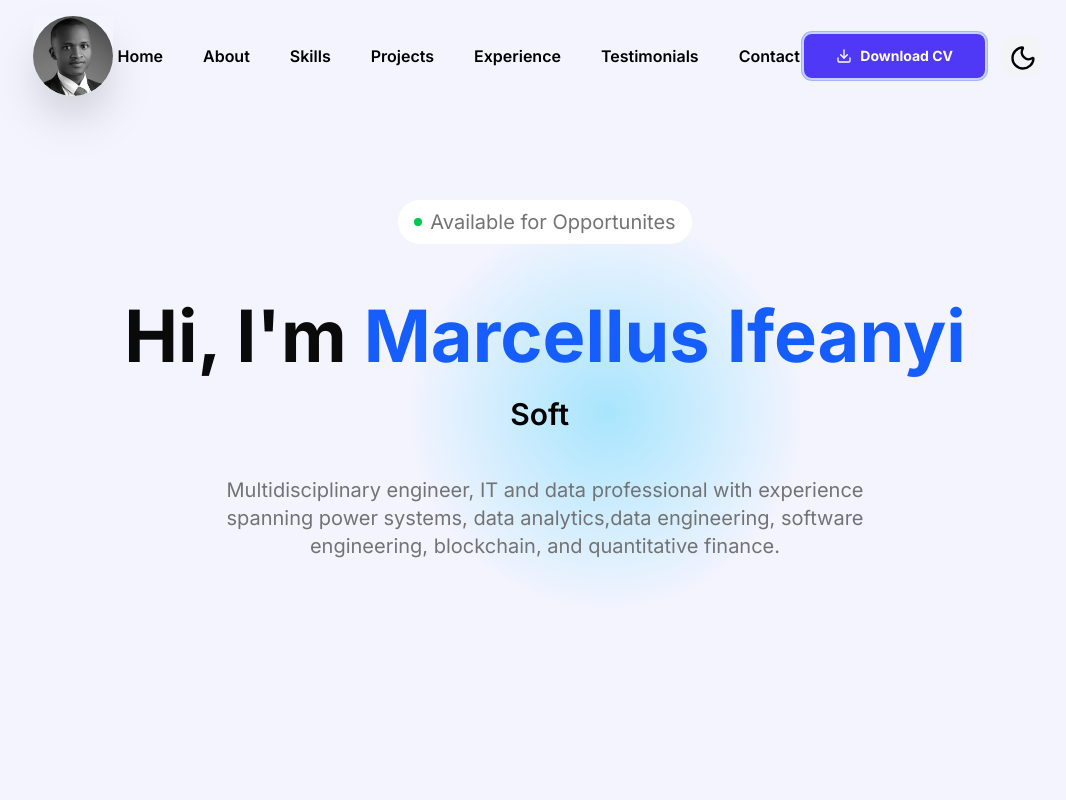
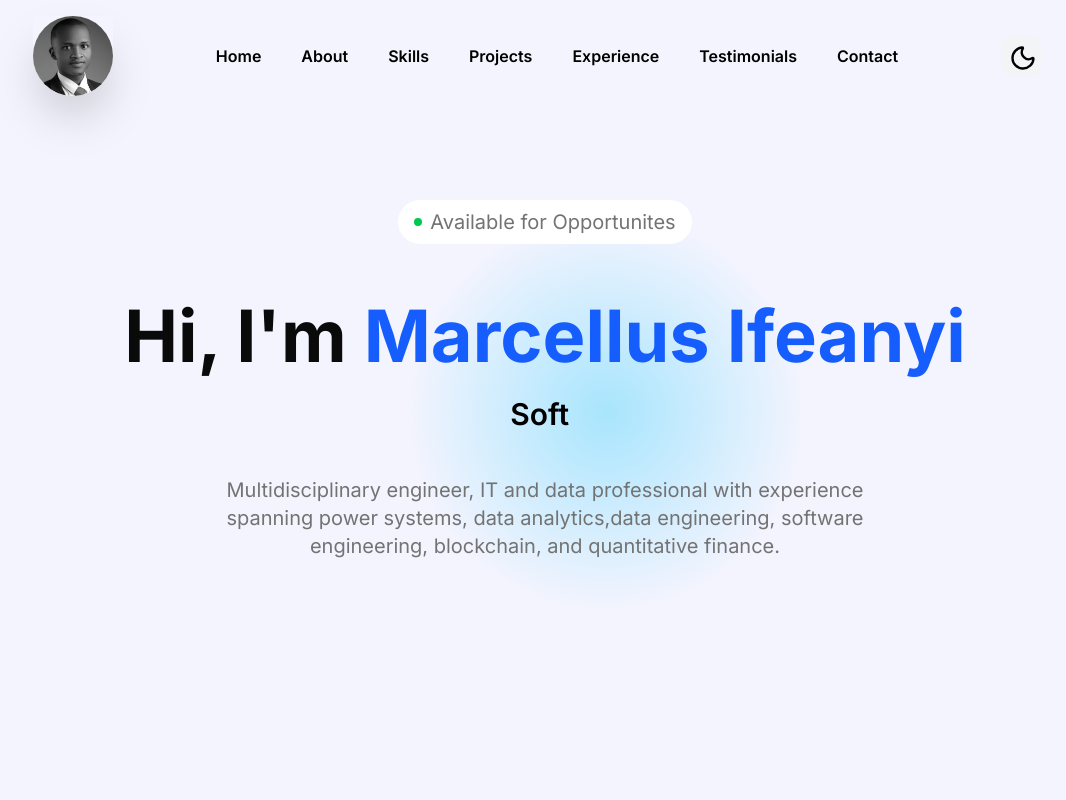
Before and after one commit to MarsIfeanyi/Mars-Ifeanyi-Portfolio, a Next.js app: page / in a window 1280 px wide. Shown: the top 800 px of the page, without its empty margins (95-1161 px from the left). Built offline with nearby package versions, Linux system fonts and the light colour scheme.

Commit message:
Remove Download CV

```diff
--- a/components/Home/Navbar/Nav.tsx
+++ b/components/Home/Navbar/Nav.tsx
@@ -49,7 +49,7 @@ useEffect(()=> {
         <div className='flex items-center space-x-4'>
 {/* CV Button */}
 
-            <a href='#_'
+            {/* <a href='#_'
             className='box-border relative z-20 inline-flex items-center justify-center w-auto px-6 sm:px-8 py-3 overflow-hidden font-bold text-white transition-all duration-300 bg-indigo-600 rounded-md cursor-pointer group ring-offset-2 ring-1 ring-indigo-300 ring-offset-indigo-200 hover:ring-offset-indigo-500 ease focus:outline-none' >
 
                 <span className='relative z-20 flex items-center space-x-2 text-sm' >
@@ -58,7 +58,7 @@ useEffect(()=> {
 
                 </span>
 
-            </a>
+            </a> */}
 
             {/* Theme Toggler */}
             <ThemeToggler/>
```
